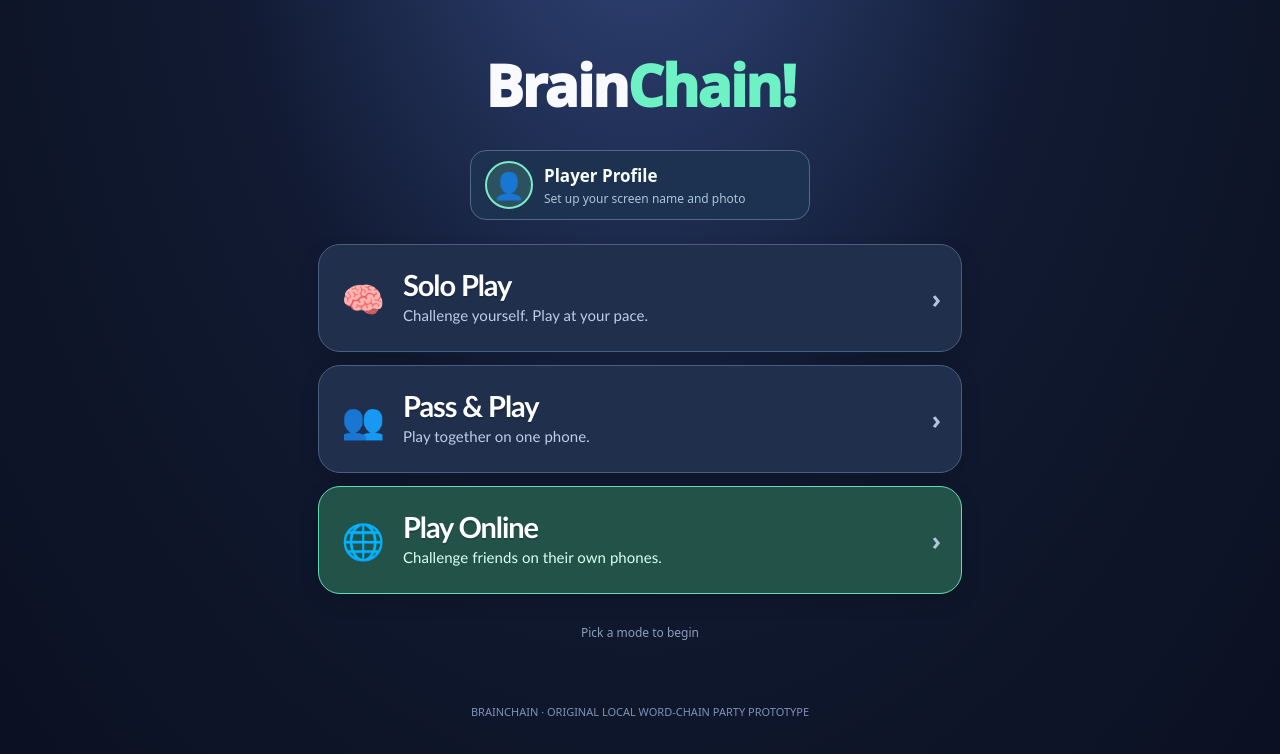
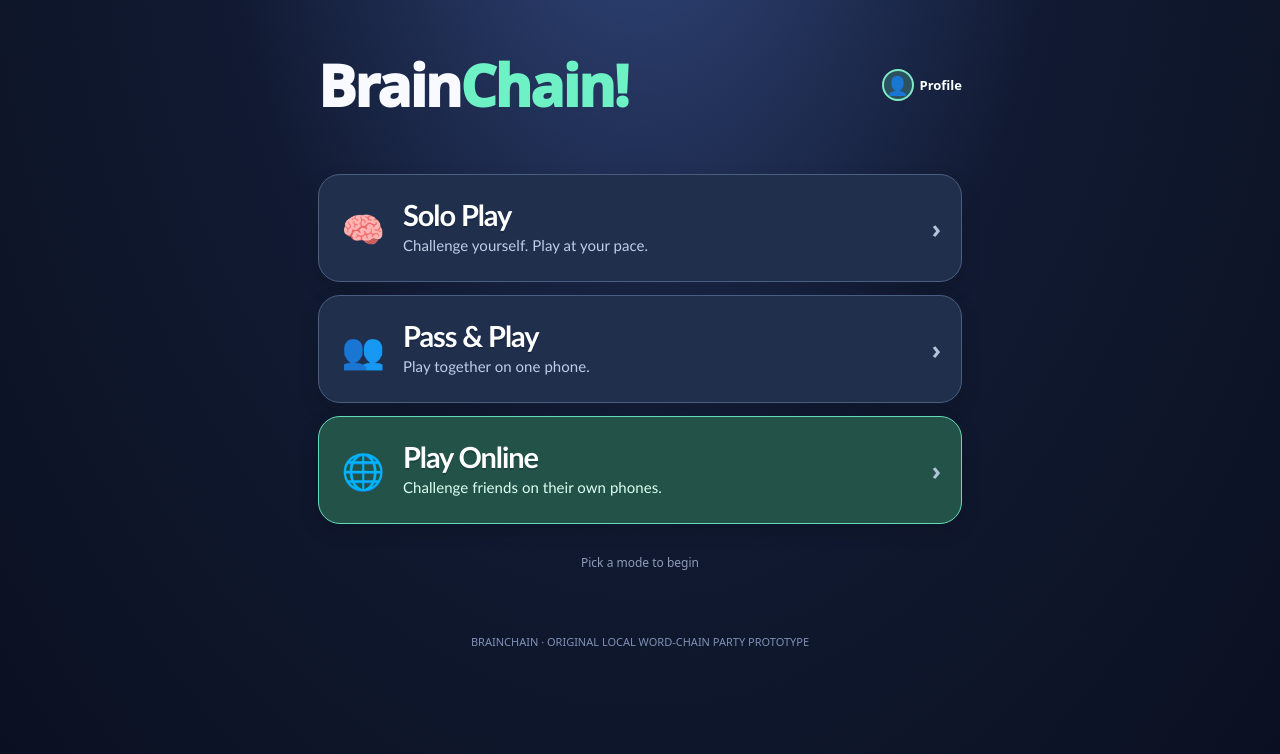
Before and after one commit to slavishj/Beainchain, a plain HTML site: page index.html in a window 1280 px wide. Drawn offline with Linux system fonts and the light colour scheme.

Commit message:
Move the player profile into the home header

```diff
--- a/index.html
+++ b/index.html
@@ -17,8 +17,8 @@ body.typing .guessbox button{padding:12px}
 .homeNav{background:#344767;color:#f5f8ff;border:1px solid #63789c;box-shadow:0 4px 14px #0005;font-size:14px;font-weight:750;letter-spacing:0;padding:10px 14px;border-radius:12px;min-height:44px}
 .homeNav:focus-visible{outline:3px solid #8cf2cc;outline-offset:2px}
 /* Native-app-like start screen: game modes first, setup only when needed. */
-.homeScreen .top{justify-content:center;padding:24px 0 8px}
-.homeScreen .logo{font-size:clamp(40px,10vw,57px);letter-spacing:-2px}
+.homeScreen .top{justify-content:space-between;gap:8px;padding:24px 0 8px}
+.homeScreen .logo{font-size:clamp(31px,9.5vw,57px);letter-spacing:-2px}
 .homeScreen .tag,.homeScreen .pill{display:none}
 .tag{display:none}
 #homeMenu{padding:18px 0 35px;text-align:center}
@@ -38,16 +38,16 @@ body.typing .guessbox button{padding:12px}
 #homeMenu .modeCopy strong{font-family:ui-rounded,'Arial Rounded MT Bold','Trebuchet MS',system-ui,sans-serif;font-size:clamp(23px,6vw,29px);font-weight:1000;letter-spacing:-1.1px;line-height:1.05;text-shadow:0 2px 0 #0b18334d}
 #homeMenu .modeCopy small{font-family:ui-rounded,'Trebuchet MS',system-ui,sans-serif;font-size:15px;letter-spacing:.05px;line-height:1.4}
 #homeMenu .modeButton:active{transform:scale(.985)}
-.homeIdentity{display:flex;gap:11px;align-items:center;text-align:left;background:#1d3150;border:1px solid #4e698c;border-radius:16px;padding:10px 14px;color:#f8fffd;text-decoration:none;margin:0 auto 22px;max-width:340px;min-height:70px}
-.homeIdentity .photo{width:48px;height:48px;border:2px solid #7debc5;border-radius:50%;display:grid;place-items:center;font-size:26px;background:#2c5260;overflow:hidden;flex-shrink:0}
+.homeIdentity{display:none;align-items:center;gap:6px;min-height:44px;max-width:36%;padding:4px 0 4px 4px;color:#f8fffd;text-decoration:none}
+.homeScreen .homeIdentity{display:inline-flex}
+.homeIdentity:focus-visible{outline:2px solid #80f4ca;outline-offset:3px}
+.homeIdentity .photo{width:32px;height:32px;border:2px solid #7debc5;border-radius:50%;display:grid;place-items:center;font-size:18px;background:#2c5260;overflow:hidden;flex-shrink:0}
 .homeIdentity .photo img{width:100%;height:100%;object-fit:cover}
-.homeIdentity .name{font-size:17px;font-weight:900;overflow-wrap:anywhere}
-.homeIdentity .sub{font-size:12px;color:#a9c7d8;margin-top:3px}
+.homeIdentity .name{min-width:0;font-size:13px;font-weight:800;overflow:hidden;text-overflow:ellipsis;white-space:nowrap}
 /* The given first word anchors every Solo and Pass & Play chain. */
 .chain .word:first-child{border:2px solid #88f0ca;background:#2b485c}
 .chain .word:first-child::before{content:'START WITH';display:block;color:#9df8d8;font-size:13px;font-weight:900;letter-spacing:1px;margin-bottom:7px}
 .top{position:relative}
-@media(max-width:410px){.homeScreen .logo{font-size:39px}.homeScreen .top{justify-content:flex-start;padding-right:54px}}
 #setup>h1,#setup>p{display:none}
 #setup>.panel{margin-top:30px}
 #setup #startHelp{display:none}
@@ -174,7 +174,7 @@ if(window.visualViewport){const adjust=()=>{const v=window.visualViewport;const
 const homeMenu=document.createElement('section');
 homeMenu.id='homeMenu';
 homeMenu.innerHTML=`
- <a id="homeIdentity" class="homeIdentity" href="./online.html#profile" aria-label="Open your player profile"><span class="photo" id="homePhoto">👤</span><span><span class="name" id="homeName">Player Profile</span><span class="sub" id="homeSubtitle" style="display:block">Set up your screen name and photo</span></span></a>
+ <a id="homeIdentity" class="homeIdentity" href="./online.html#profile" aria-label="Open your player profile"><span class="photo" id="homePhoto">👤</span><span class="name" id="homeName">Profile</span></a>
  <div class="modeList">
   <button type="button" id="chooseSolo" class="modeButton"><span class="modeIcon" aria-hidden="true">🧠</span><span class="modeCopy"><strong>Solo Play</strong><small>Challenge yourself. Play at your pace.</small></span><span class="modeChevron" aria-hidden="true">›</span></button>
   <button type="button" id="chooseParty" class="modeButton"><span class="modeIcon" aria-hidden="true">👥</span><span class="modeCopy"><strong>Pass &amp; Play</strong><small>Play together on one phone.</small></span><span class="modeChevron" aria-hidden="true">›</span></button>
@@ -182,6 +182,7 @@ homeMenu.innerHTML=`
  </div>
  <div class="homeFooter">Pick a mode to begin</div>`;
 document.querySelector('#setup').before(homeMenu);
+document.querySelector('.top').append(document.querySelector('#homeIdentity'));
 async function loadHomeIdentity(){
  try{
   const base='https://hsdvkdvimzyyyjdhbtzb.supabase.co',key='sb_publishable_r5S0XJMRaDBOXIhiXzslFA_tUYSHuAR';
@@ -193,7 +194,6 @@ async function loadHomeIdentity(){
   const r=await fetch(base+'/rest/v1/rpc/bc_profile_get',{method:'POST',headers:{apikey:key,Authorization:'Bearer '+auth.access_token,'Content-Type':'application/json'},body:'{}'});
   if(!r.ok)return;const p=await r.json();if(!p?.screenName)return;
   document.querySelector('#homeName').textContent=p.screenName;
-  document.querySelector('#homeSubtitle').textContent='View your player card';
   const host=document.querySelector('#homePhoto');host.replaceChildren();
   if(typeof p.photoPath==='string'&&/^[0-9a-f-]{36}\/avatar\.jpg$/.test(p.photoPath)){
    const img=document.createElement('img');img.src=base+'/storage/v1/object/public/brainchain-avatars/'+p.photoPath+'?v='+Date.now();img.alt='Your profile photo';host.append(img);
```
